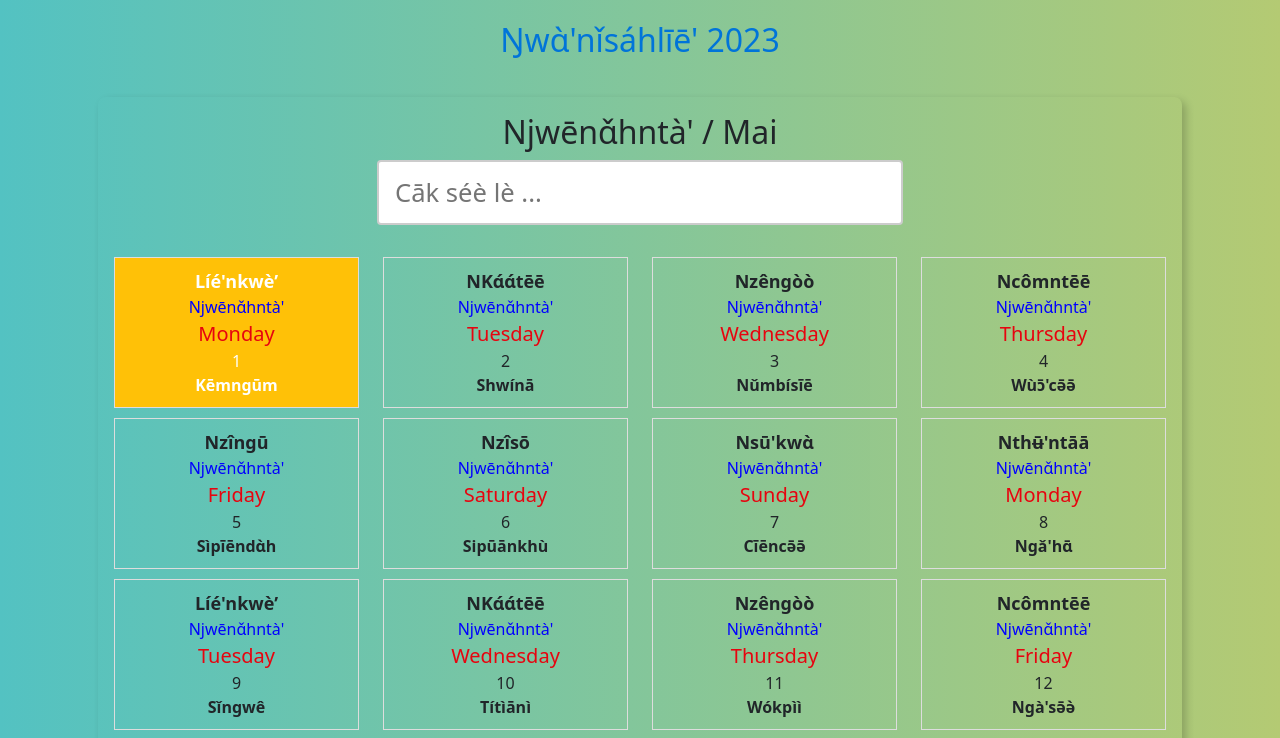
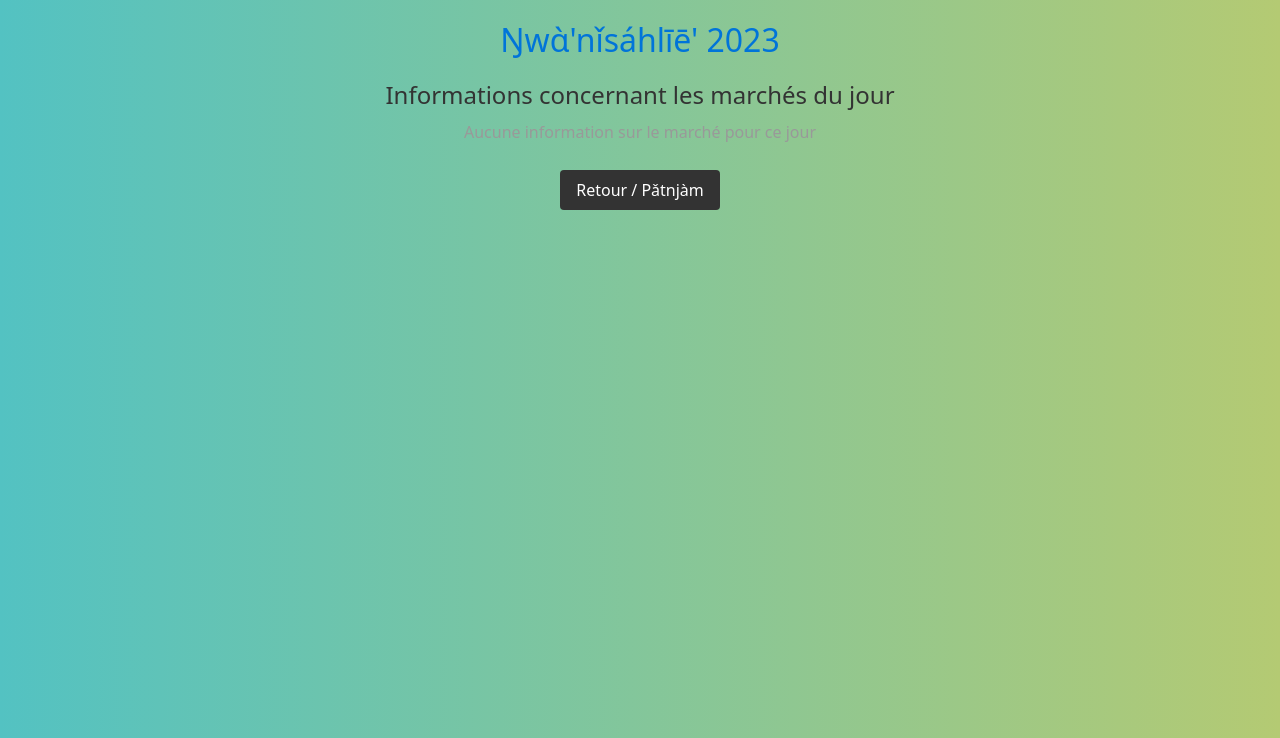
Before and after one commit to legrandBenjo/calendrier-nufi, a React (Create React App) app: page /info-marche-jour in a window 1280 px wide. Shown: the top 738 px of the page. Built offline with nearby package versions, Linux system fonts and the light colour scheme.

Commit message:
Ajout des jours de marché dans le calendrier

```diff
--- a/package.json
+++ b/package.json
@@ -11,6 +11,7 @@
     "gh-pages": "^5.0.0",
     "react": "^18.2.0",
     "react-dom": "^18.2.0",
+    "react-router-dom": "^6.14.1",
     "react-scripts": "^5.0.1",
     "react-swipe": "^6.0.4",
     "tachyons": "^4.12.0",
--- a/src/App.js
+++ b/src/App.js
@@ -1,11 +1,20 @@
+import React from 'react'
+// App.js
+import { BrowserRouter as Router, Routes, Route } from 'react-router-dom';
 import CalendrierPersonnes from './CalendrierPersonnes';
+import InfoMarcheJour from './components/InfoMarcheJour';
 import './App.css';
+
 function App() {
-
   return (
     <div className="tc">
       <h1>Ŋwɑ̀'nǐsáhlīē' 2023</h1>
-        <CalendrierPersonnes />
+      <Router>
+        <Routes>
+          <Route path="/calendrier-nufi" element={<CalendrierPersonnes />} />
+          <Route path="/info-marche-jour" element={<InfoMarcheJour />} />
+        </Routes>
+      </Router>
     </div>
   );
 }
--- a/src/CalendrierPersonnes.js
+++ b/src/CalendrierPersonnes.js
@@ -1,40 +1,33 @@
-import React, { Component } from "react";
-import { mois } from './components/Mois'
+//CalendrierPersonnes .js
+import React, { useState, useEffect } from 'react';
+import { mois } from './components/Mois';
 import { getSpecialCharacters } from './components/Utils';
+import MarcheDuJour from './components/MarcheDuJour';
+import { useNavigate } from 'react-router-dom';
+import RecherchePersonnes from './components/RecherchePersonnes';
 
 import 'bootstrap/dist/css/bootstrap.min.css';
 import 'bootstrap/dist/js/bootstrap.bundle.min';
-import RecherchePersonnes from './components/RecherchePersonnes'
+
+
 import './CalendrierPersonnes.css';
 
-class CalendrierPersonnes extends Component {
-  constructor(props) {
-    super(props);
-    const moisEnCours = new Date().getMonth();
-    const dateActuelle = new Date();
-    this.state = {
-      moisActuel: moisEnCours, // ce state permet de se positionner sur le mois actuel
-      jourActuel: dateActuelle.getDate(), // celui-ci permet de savoir le jour (exemple: 14)
-      recherche: '', // celui-ci est utilisé pour la recherche
-      personnesFiltrees: mois[moisEnCours].personnes, // Ajouter le state pour les personnes filtrées
-    };
-  }
+const CalendrierPersonnes = () => {
+  const [moisActuel, setMoisActuel] = useState(new Date().getMonth());
+  const [jourActuel] = useState(new Date().getDate());
+  const [recherche, setRecherche] = useState('');
+  const [personnesFiltrees, setPersonnesFiltrees] = useState(mois[moisActuel].personnes);
+  const navigate = useNavigate();
 
-  //moisPrecedent va utiliser le state moisActuel pour afficher le mois précédent dans le bouton " mois précédent"
-  moisPrecedent = () => {
-    this.setState((prevState) => ({
-      moisActuel: (prevState.moisActuel - 1 + mois.length) % mois.length,
-    }));
+  const moisPrecedent = () => {
+    setMoisActuel((prevState) => (prevState - 1 + mois.length) % mois.length);
   };
 
-  //moisSuivant va utiliser le state moisActuel pour afficher le mois précédent dans le bouton "mois Suivant"
-  moisSuivant = () => {
-    this.setState((prevState) => ({
-      moisActuel: (prevState.moisActuel + 1) % mois.length,
-    }));
+  const moisSuivant = () => {
+    setMoisActuel((prevState) => (prevState + 1) % mois.length);
   };
 
-  normalizeWord = (word) => {
+  const normalizeWord = (word) => {
     // Utiliser la fonction getSpecialCharacters pour interpréter les mots du clavier
     // en langue FE'EFE et normaliser le mot pour la recherche
     // Exemple:
@@ -51,7 +44,7 @@ class CalendrierPersonnes extends Component {
     return normalizedWord.toLowerCase();
   };
 
-  filtrePersonnes(personnesMois, recherche) {
+  const filtrePersonnes = (personnesMois, recherche) => {
     return personnesMois.filter((personne) => {
       const nomPersonne = personne.nom.toLowerCase();
       const jourPersonne = personne.jour.toLowerCase();
@@ -64,71 +57,81 @@ class CalendrierPersonnes extends Component {
         numeroPersonne.includes(recherche)
       );
     });
-  }
+  };
 
   /** Utilisé uniquement pour filtrer les résultats de la rechercehe */
-  handleRechercheChange = (event) => {
-    var personnesMois = mois.map(m => m.personnes).flat();
+  //On recherche toutes les occurences du mot dans toute l'année.
+  const handleRechercheChange = (event) => {
     const recherche = event.target.value.toLowerCase().trim();
+    let personnesMois = mois.map((m) => m.personnes).flat();
     if (recherche === '') {
-      personnesMois = mois[this.state.moisActuel].personnes;
+      personnesMois = mois[moisActuel].personnes;
     }
-    var personnesFiltrees = this.filtrePersonnes(personnesMois, this.normalizeWord(recherche));
-    console.log(personnesFiltrees);
-    this.setState({ recherche, personnesFiltrees });
+    const personnesFiltrees = filtrePersonnes(personnesMois, normalizeWord(recherche));
+    setRecherche(recherche);
+    setPersonnesFiltrees(personnesFiltrees);
   };
 
 
-  componentDidMount() {
-    document.addEventListener("keydown", this.handleKeyDown);
+  /*
+  * Utilisé pour naviguer et afficher le marché du jour losque l'on clique dans une case du calendrier
+  */
+  const handleClick = (personne) => {
+    const marcheDuJour = MarcheDuJour.find((marche) => marche.nufiJour === personne.nufiJour);
+    if (marcheDuJour) {
+      navigate(`/info-marche-jour?nufiJour=${marcheDuJour.nufiJour}&marche=${marcheDuJour.marche}`);
+    } else {
+      console.log('Aucune information sur le marché pour ce jour');
     }
+  };
 
-  componentWillUnmount() {
-    document.removeEventListener("keydown", this.handleKeyDown);
-  }
-
-  /** Ici on exécute l'évènement des touches du clavier pour passer de suivant à précédent */
-  handleKeyDown = (event) => {
+  /** Ici on récupère les codes du clavier  pour appeler les métodes moisPrecedent et moisSuivant */
+  const handleKeyDown = (event) => {
     switch (event.keyCode) {
-      case 37: // touche de gauche
-        this.moisPrecedent();
+      case 37:
+        moisPrecedent();
         break;
-      case 39: // touche de droite
-        this.moisSuivant();
+      case 39:
+        moisSuivant();
         break;
       default:
         break;
     }
   };
 
+  /** Utilisé lorsque j'appuie sur les touches Précédent/Suivant */
+  useEffect(() => {
+    document.addEventListener('keydown', handleKeyDown);
+    return () => {
+      document.removeEventListener('keydown', handleKeyDown);
+    };
+  }, []);
 
-  /** Utilisé lorsque j'appuie sur les touches Précédent/Suivant */
-  componentDidUpdate(prevProps, prevState) {
-    if (prevState.moisActuel !== this.state.moisActuel) {
-      const personnesMois = mois[this.state.moisActuel].personnes;
-      const recherche = this.state.recherche.toLowerCase().trim();
-      const personnesFiltrees = this.filtrePersonnes(personnesMois, recherche);
-      this.setState({ recherche, personnesFiltrees });
-    }
+  useEffect(() => {
+    if (moisActuel !== new Date().getMonth() ){
+      const personnesMois = mois[moisActuel].personnes;
+      const personnesFiltrees = filtrePersonnes(personnesMois, normalizeWord(recherche));
+      console.log(personnesFiltrees);
+      console.log('personnesMois: ',personnesMois);
+      setPersonnesFiltrees(personnesFiltrees);
     }
 
-  render() {
-    const { jourActuel, personnesFiltrees, recherche } = this.state;
-    const currentMonth = this.state.moisActuel;
+  }, [moisActuel, recherche]);
+
   return (
     <div className="container">
       <div className="bg-light-grey dib br3 pa3 ma3 bw2 shadow-5">
-          <h2 className="text-center">{mois[currentMonth].nom}</h2>
+        <h2 className="text-center">{mois[moisActuel].nom}</h2>
         <RecherchePersonnes
           recherche={recherche}
-            handleRechercheChange={this.handleRechercheChange}
+          handleRechercheChange={handleRechercheChange}
         />
         <div className="row">
           {personnesFiltrees.map((personne, index) => (
             <div key={index} className="col-sm-6 col-md-3">
               <div
-                  className={`personne ${personne.numero === jourActuel ? "aujourdhui" : ""}`}
-                >
+                className={`personne ${personne.numero === jourActuel ? 'aujourdhui' : ''}`}
+                onClick={() => handleClick(personne)}>
                 <div className="enteTableau">{personne.nufiJour}</div>
                 <div className="nufiMonth">{personne.month}</div>
                 <div className="f4 dark-red">{personne.jour}</div>
@@ -139,14 +142,10 @@ class CalendrierPersonnes extends Component {
           ))}
         </div>
         <div className="d-flex justify-content-between mt-4">
-            <div
-              className="f6 link dim br-pill ba bw2 ph3 pv2 mb2 dib mid-green"
-              onClick={this.moisPrecedent}>
+          <div className="f6 link dim br-pill ba bw2 ph3 pv2 mb2 dib mid-green" onClick={moisPrecedent}>
             Mɑ̄ŋū njàm
           </div>
-            <div
-              className="f6 link dim br-pill ba bw2 ph3 pv2 mb2 dib dark-blue"
-              onClick={this.moisSuivant}>
+          <div className="f6 link dim br-pill ba bw2 ph3 pv2 mb2 dib dark-blue" onClick={moisSuivant}>
             Mɑ̄ŋū mbhì
           </div>
         </div>
@@ -154,7 +153,6 @@ class CalendrierPersonnes extends Component {
       </div>
     </div>
   );
-  }
-}
+};
 
 export default CalendrierPersonnes;
--- /dev/null
+++ b/src/components/InfoMarcheJour.css
@@ -0,0 +1,37 @@
+.info-title {
+    color: #333;
+    font-size: 24px;
+    margin-bottom: 10px;
+  }
+
+
+  .info-message {
+    color: #999;
+    font-size: 16px;
+  }
+  .marche {
+    border: 1px solid #ddd;
+    padding: 10px;
+    margin-bottom: 10px;
+    font-weight: bold;
+    background-color: #c97220;
+  }
+
+  .jourNufi {
+    font-weight: bold;
+    font-size: 18px;
+    background-color: #ffc107;
+  }
+  .retour-button {
+    display: inline-block;
+    padding: 8px 16px;
+    background-color: #333;
+    color: #fff;
+    text-decoration: none;
+    border-radius: 4px;
+    margin-top: 10px;
+  }
+
+  .retour-button:hover {
+    background-color: #666;
+  }
--- /dev/null
+++ b/src/components/InfoMarcheJour.js
@@ -0,0 +1,27 @@
+import React from 'react';
+import { useLocation, Link } from 'react-router-dom';
+import './InfoMarcheJour.css';
+
+const InfoMarcheJour = () => {
+  const location = useLocation();
+  const searchParams = new URLSearchParams(location.search);
+  const nufiJour = searchParams.get('nufiJour');
+  const marche = searchParams.get('marche');
+
+  return (
+    <div>
+      <h2 className="info-title">Informations concernant les marchés du jour</h2>
+      {nufiJour && marche ? (
+        <div>
+          Aujourd'hui / Líé' ntēē: <p className="jourNufi">{nufiJour}</p>
+          Villes de marché / Zʉ̀' ntēē:<p className="marche">{marche}</p>
+        </div>
+      ) : (
+        <p className="info-message">Aucune information sur le marché pour ce jour</p>
+      )}
+       <Link to="/calendrier-nufi" className="retour-button">Retour / Pǎtnjàm</Link>
+    </div>
+  );
+};
+
+export default InfoMarcheJour;
--- /dev/null
+++ b/src/components/MarcheDuJour.js
@@ -0,0 +1,13 @@
+//MarcheDuJour.js
+const MarcheDuJour = [
+    {nufiJour: "Nsū'kwɑ̀", marche:"Baboné, Bafou Meya, Baham, Balatchi-Btos grand marché, Bana, Bandjoun, Bangam, Bazou, Dschang, Fondjomekwet, Kafeng" },
+    {nufiJour: "Nthʉ̄'ntāā", marche:"Bagam, Bakou, Baleng, Baleveng, Baloum, Bamendjou, Bandenkop, Bandrefam, bangou chefferie, Fotomena" },
+    {nufiJour: "Líé'nkwè’", marche:"Bafou chefferie, Bafouda, Bafoussam, Bangou ville, Batié, Djinso'o, Fongo Tongo, Foutouni 1" },
+    {nufiJour: "NKɑ́ɑ́tēē", marche:"Baham, Bandja, Bangang, Bangoua, Banka, Bansoa chefferie, Bayangam, Komako, Mbouda petit marché." },
+    {nufiJour: "Nzêngòò", marche:"Baham, Balatchi-Btos petit marché, Bandeng, Bandjoun, Batchingou" },
+    {nufiJour: "Ncômntēē", marche:"Babouantou, Bahouan, Bakassa, Baleveng, Bamena, Bangou carrefour, Bapa, Batoufanm, Dschang, Fomopea, Foutouni 2, Kombou, Nkometou" },
+    {nufiJour: "Nzîngū", marche:"Bafang, Bafoussam grand marché, Balefock, Bati, Batié, Penka Michel, Toumaka" },
+    {nufiJour: "Nzîsō", marche:"Baletet, Bameka, Bayangam, Mbouda Grand marché" },
+];
+
+export default MarcheDuJour;
--- a/src/components/Mois.js
+++ b/src/components/Mois.js
@@ -11,7 +11,7 @@ import PersonnesOctobre from "./PersonnesOctobre";
 import PersonnesNovembre from "./PersonnesNovembre";
 import PersonnesDecembre from "./PersonnesDecembre";
 
-/* Pour le moment je crée le composant Mois.js en statique
+/* Pour chaque mois de l'année, j'ajoute des personnes définies
 * Ce composant pourra être amélioré
 */
 export const mois = [
--- a/src/components/PersonnesJanvier.js
+++ b/src/components/PersonnesJanvier.js
@@ -1,6 +1,5 @@
-/* Pour le moment je mets les Personnes associés au mois en statique
-* Ce composant pourra être amélioré pour lier le jour au nufiJour et
-* être appelé dans le composant Mois.js
+/* Pour chaque jour du mois, j'ajoute des des noms de personnes
+* Ce composant lie le jour au nufiJour et est appelé dans le composant Mois.js
 */
 const personnesJanvier = [
   { numero: 1, nom: "Ngǎ'kò", jour: "Sunday" , nufiJour: "Líé'nkwè’", month: "Ngù'fī"},
```
Also changed, not shown: 1 other file (tests, documents, lock files or other folders). Lines whose indentation alone changed are shown as unchanged.
